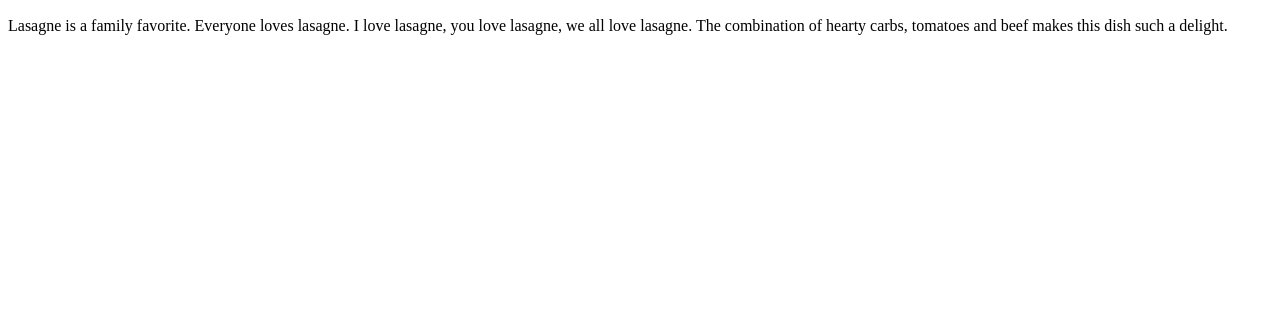
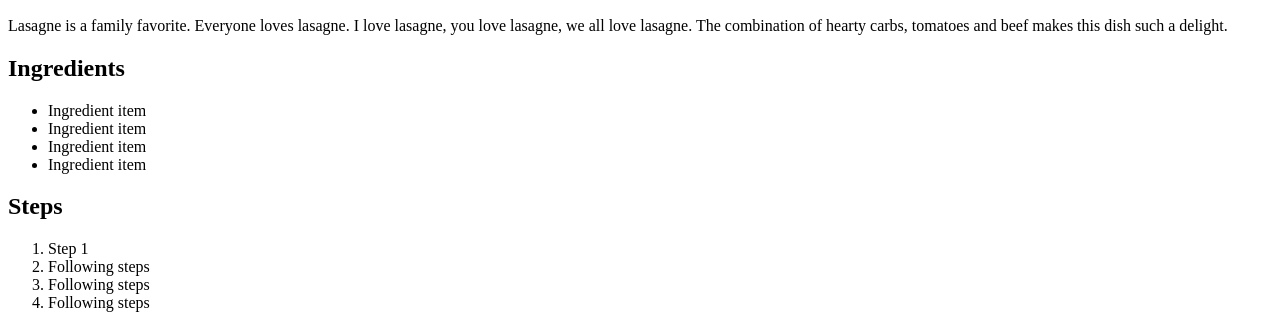
Before and after one commit to ypinamang/odin-recipes, a plain HTML site: page recipes/lasagne.html in a window 1280 px wide. Shown: the part 471-803 px from the top of the page. Drawn offline with Linux system fonts and the light colour scheme.

```diff
--- a/recipes/lasagne.html
+++ b/recipes/lasagne.html
@@ -1,5 +1,5 @@
 <!DOCTYPE html>
-<html>
+<html lang="en">
   <head>
     <meta charset="utf-8" />
     <title>Odin Recipes | Lasagne</title>
@@ -10,11 +10,30 @@
     <hr />
     <h1>Lasagne Recipe</h1>
     <img src="../images/lasagne.jpg" alt="Lasagne" width="301" height="301" />
+
     <h2>Description</h2>
     <p>
       Lasagne is a family favorite. Everyone loves lasagne. I love lasagne, you
       love lasagne, we all love lasagne. The combination of hearty carbs,
       tomatoes and beef makes this dish such a delight.
     </p>
+
+    <h2>Ingredients</h2>
+    <ul>
+      <li>Ingredient item</li>
+      <li>Ingredient item</li>
+      <li>Ingredient item</li>
+      <li>Ingredient item</li>
+    </ul>
+
+    <h2>Steps</h2>
+    <ol>
+      <li>Step 1</li>
+      <li>Following steps</li>
+      <li>Following steps</li>
+      <li>Following steps</li>
+    </ol>
+
+    <h2></h2>
   </body>
 </html>
```
Also changed, not shown: index.html (+1 -1 lines).
